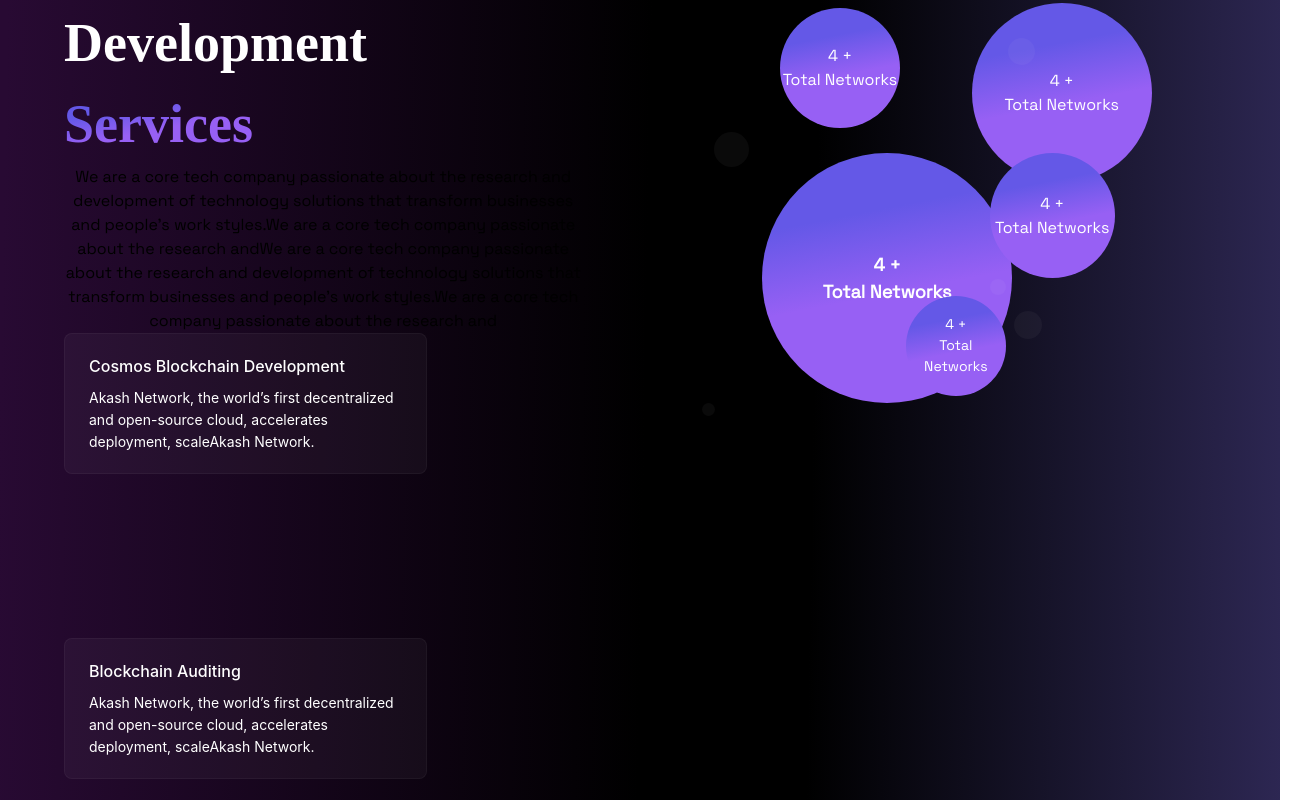
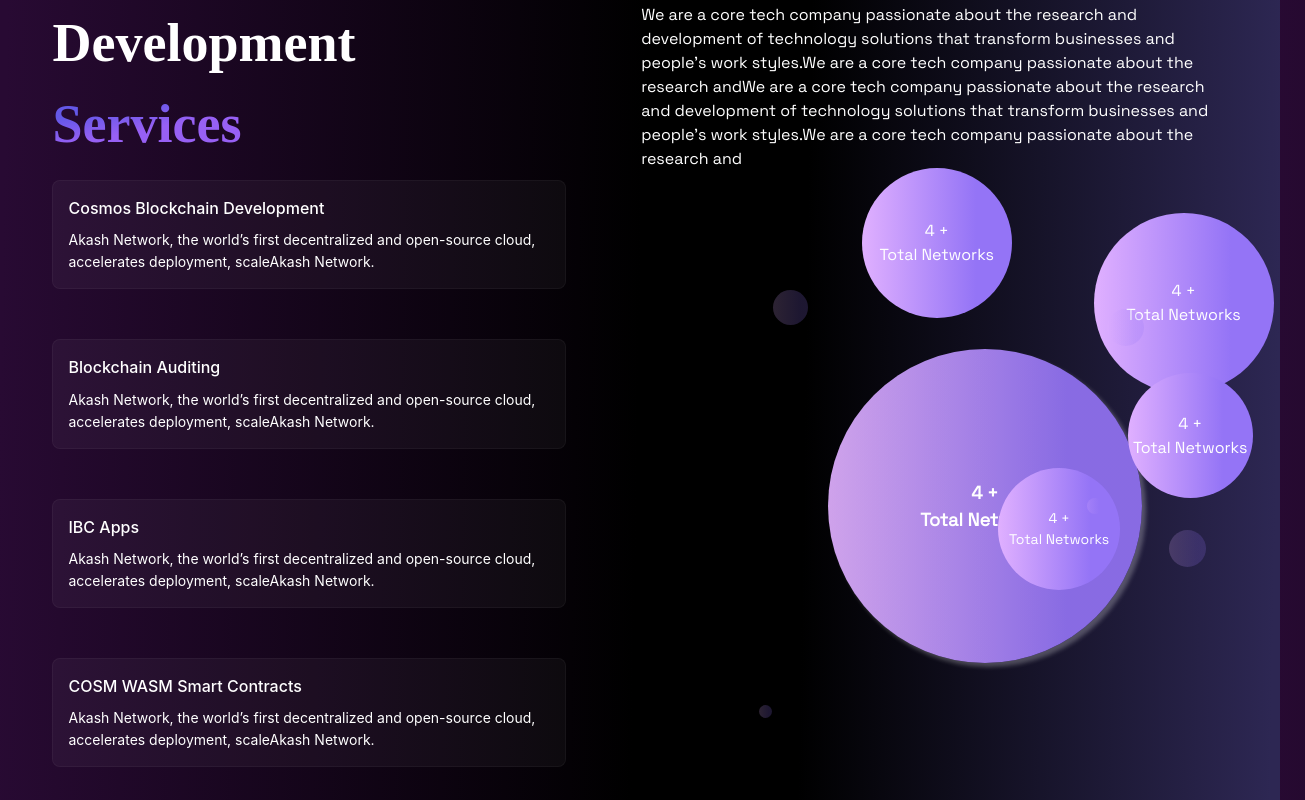
Before and after one commit to pavania1/Vitwit-Website, a React (Create React App) app: page / in a window 1280 px wide. Shown: the part 900-1700 px from the top of the page, 1305 px wide, since content can reach past the window. Built offline with nearby package versions, Linux system fonts and the light colour scheme.

Commit message:
chore:upto development services

```diff
--- a/src/components/Development.css
+++ b/src/components/Development.css
@@ -25,9 +25,11 @@
 }
 .leftdevelop {
   width: 45%;
+  margin-left: -1%;
 }
 .RightDevelop {
   width: 52%;
+  margin-left: 5%;
 }
 .RightDevelop p {
   text-align: start;
@@ -56,9 +58,9 @@
   font-family: "Libre Franklin";
 }
 .dot1 {
-  height: 250px;
-  width: 250px;
-  background: linear-gradient(169deg, #6458e7 26.53%, #9760f4 55.47%);
+  height: 314px;
+  width: 314px;
+
   border-radius: 50%;
   display: flex;
   justify-content: center;
@@ -69,67 +71,82 @@
   color: #fff;
   font-weight: 600;
   font-size: 18px;
+
+  background: linear-gradient(
+      0deg,
+      rgba(0, 0, 0, 0.08) 0%,
+      rgba(0, 0, 0, 0.08) 100%
+    ),
+    linear-gradient(90deg, #e0b0ff 0%, #9474f6 76.04%);
+  box-shadow: 4px 4px 4px 0px rgba(255, 255, 255, 0.25);
+  backdrop-filter: blur(50px);
 }
 
 .dot2 {
   height: 180px;
   width: 180px;
-  background: linear-gradient(169deg, #6458e7 26.53%, #9760f4 55.47%);
+
   border-radius: 50%;
   display: flex;
   justify-content: center;
   align-items: center;
   position: relative;
-  left: 65%;
-  top: -400px;
+  left: 69%;
+  top: -450px;
   color: #fff;
   font-weight: 500;
   font-size: 16px;
+  background: linear-gradient(90deg, #e0b0ff 0%, #9474f6 76.04%);
 }
 .dot3 {
   height: 125px;
   width: 125px;
-  background: linear-gradient(169deg, #6458e7 26.53%, #9760f4 55.47%);
+  /* background: linear-gradient(169deg, #6458e7 26.53%, #9760f4 55.47%); */
   border-radius: 50%;
   display: flex;
   justify-content: center;
   align-items: center;
   position: relative;
-  left: 68%;
-  top: -430px;
+  left: 74%;
+  top: -470px;
   color: #fff;
   font-weight: 500;
   font-size: 16px;
+  background: linear-gradient(90deg, #E0B0FF 0%, #9474F6 76.04%);
+/* filter: drop-shadow(4px 4px 100px rgba(255, 255, 255, 0.25)); */
 }
 .dot4 {
-  height: 120px;
-  width: 120px;
-  background: linear-gradient(169deg, #6458e7 26.53%, #9760f4 55.47%);
+  height: 150px;
+  width: 150px;
+
   border-radius: 50%;
   display: flex;
   justify-content: center;
   align-items: center;
   position: relative;
-  left: 33%;
-  margin-top: -700px;
+  left: 35%;
+  margin-top: -800px;
   color: #fff;
   font-weight: 500;
   font-size: 16px;
+  padding: 2px;
+  background: linear-gradient(90deg, #e0b0ff 0%, #9474f6 76.04%);
 }
 .dot5 {
-  height: 100px;
-  width: 100px;
-  background: linear-gradient(169deg, #6458e7 26.53%, #9760f4 55.47%);
+  height: 122px;
+  width: 122px;
+  /* background: linear-gradient(169deg, #6458e7 26.53%, #9760f4 55.47%); */
   border-radius: 50%;
   display: flex;
   justify-content: center;
   align-items: center;
   position: relative;
-  left: 54%;
-  margin-top: 28%;
+  left: 55%;
+  margin-top: 22%;
   color: #fff;
   font-weight: 500;
   font-size: 14px;
+  background: linear-gradient(90deg, #E0B0FF 0%, #9474F6 76.04%);
 }
 .dot6 {
   height: 35px;
@@ -137,23 +154,25 @@
   display: flex;
   justify-content: center;
   align-items: center;
-  background-color: rgba(251, 250, 250, 0.04);
+  /* background-color: rgba(251, 250, 250, 0.04); */
   border-radius: 50%;
   position: relative;
   left: 22%;
   margin-top: -44%;
+  background: linear-gradient(90deg, rgba(224, 176, 255, 0.20) 0%, rgba(148, 116, 246, 0.20) 76.04%);
 }
 .dot7 {
-  height: 28px;
-  width: 28px;
+  height: 37px;
+  width: 37px;
   display: flex;
   justify-content: center;
   align-items: center;
-  background-color: rgba(251, 250, 250, 0.04);
+
   border-radius: 50%;
   position: relative;
-  left: 72%;
-  margin-top: 24%;
+  left: 80%;
+  margin-top: 30%;
+  background: linear-gradient(90deg, rgba(224, 176, 255, 0.20) 0%, rgba(148, 116, 246, 0.20) 76.04%);
 }
 .dot8 {
   height: 16px;
@@ -161,11 +180,12 @@
   display: flex;
   justify-content: center;
   align-items: center;
-  background-color: rgba(251, 250, 250, 0.04);
+  /* background-color: rgba(251, 250, 250, 0.04); */
   border-radius: 50%;
   position: relative;
   left: 68%;
   margin-top: -10%;
+  background: linear-gradient(90deg, rgba(224, 176, 255, 0.20) 0%, rgba(148, 116, 246, 0.20) 76.04%);
 }
 .dot9 {
   height: 13px;
@@ -173,21 +193,31 @@
   display: flex;
   justify-content: center;
   align-items: center;
-  background-color: rgba(251, 250, 250, 0.04);
+  /* background-color: rgba(251, 250, 250, 0.04); */
   border-radius: 50%;
   position: relative;
   left: 20%;
-  margin-top: 18%;
+  margin-top: 28%;
+  background: linear-gradient(90deg, rgba(224, 176, 255, 0.20) 0%, rgba(148, 116, 246, 0.20) 76.04%);
 }
 .dot10 {
-  height: 27px;
-  width: 27px;
+  height: 37px;
+  width: 37px;
   display: flex;
   justify-content: center;
   align-items: center;
-  background-color: rgba(251, 250, 250, 0.04);
+  /* background-color: rgba(251, 250, 250, 0.04); */
   border-radius: 50%;
   position: relative;
   left: 71%;
-  margin-top: -63%;
+  margin-top: -60%;
+  background: linear-gradient(90deg, rgba(224, 176, 255, 0.20) 0%, rgba(148, 116, 246, 0.20) 76.04%);
 }
+.figma2001 {
+  margin-right: 20%;
+  width: 100%;
+  margin-top: 30%;
+}
+.circles {
+  margin-right: -15%;
+}
--- a/src/components/Developmentservices.jsx
+++ b/src/components/Developmentservices.jsx
@@ -1,6 +1,5 @@
 import React from "react";
 import "./Development.css";
-
 import { Alert, Space } from "antd";
 const Development = () => {
   return (
@@ -16,21 +15,10 @@ const Development = () => {
                 <span className="servicesdevelop">Services</span>
               </h1>
             </div>
-            <div>
-              <p>
-                We are a core tech company passionate about the research and
-                development of technology solutions that transform businesses
-                and people’s work styles.We are a core tech company passionate
-                about the research andWe are a core tech company passionate
-                about the research and development of technology solutions that
-                transform businesses and people’s work styles.We are a core tech
-                company passionate about the research and
-              </p>
-            </div>
 
             <div className="subleftdevelop2">
               <Space
-                className="space-alert-dev"
+                className="space-alert-dev gap-10"
                 direction="vertical"
                 style={{
                   width: "100%",
@@ -50,6 +38,12 @@ const Development = () => {
                       Network.
                     </span>
                   }
+                  style={{
+                    padding: 15,
+                    marginBottom: "10px",
+                    marginTop: "15px",
+                    width: "100%",
+                  }}
                 />
                 <Alert
                   className="alert2001"
@@ -65,6 +59,7 @@ const Development = () => {
                       Network.
                     </span>
                   }
+                  style={{ padding: 15, marginBottom: "10px", width: "100%" }}
                 />
                 <Alert
                   className="alert2001"
@@ -80,6 +75,7 @@ const Development = () => {
                       Network.
                     </span>
                   }
+                  style={{ padding: 15, marginBottom: "10px", width: "100%" }}
                 />
                 <Alert
                   className="alert2001"
@@ -95,6 +91,7 @@ const Development = () => {
                       Network.
                     </span>
                   }
+                  style={{ padding: 15, marginBottom: "10px", width: "100%" }}
                 />
               </Space>
             </div>
@@ -103,7 +100,7 @@ const Development = () => {
 
           {/* RightDevelop cantioner start */}
           <div className="RightDevelop">
-            {/* <div>
+            <div>
               <p>
                 We are a core tech company passionate about the research and
                 development of technology solutions that transform businesses
@@ -113,8 +110,9 @@ const Development = () => {
                 transform businesses and people’s work styles.We are a core tech
                 company passionate about the research and
               </p>
-            </div> */}
+            </div>
             <div className="figma2001">
+              <div className="circles">
                 <span className="dot1">
                   4 + <br></br>Total Networks
                 </span>
@@ -137,6 +135,7 @@ const Development = () => {
                 <span className="dot10"></span>
               </div>
             </div>
+          </div>
           {/*RightDevelop cantioner end */}
         </div>
         {/* maindevelop cantioner end */}
--- a/src/components/Landing.css
+++ b/src/components/Landing.css
@@ -70,4 +70,10 @@
   gap: 10px;
   border-radius: 16px;
   background: linear-gradient(180deg, #2f50da 0%, #a562f7 100%);
+  color: #fff;
+  font-family: "Libre Franklin";
+  font-size: 16px;
+  font-style: normal;
+  font-weight: 700;
+  line-height: 24px; /* 150% */
 }
--- a/src/components/Ourpartners.css
+++ b/src/components/Ourpartners.css
@@ -1,4 +1,4 @@
-/*  */
+
 
 * {
   margin: 0px;
@@ -79,7 +79,7 @@
   -webkit-text-fill-color: transparent;
   font-family: "Libre Franklin";
 }
-.dot1 {
+/* .dot1 {
   height: 250px;
   width: 250px;
   background: linear-gradient(169deg, #6458e7 26.53%, #9760f4 55.47%);
@@ -260,4 +260,4 @@
 }
 .figma2001 {
   justify-content: flex-start;
-}
+} */
--- a/src/index.css
+++ b/src/index.css
@@ -64,7 +64,7 @@ body {
   }
 
   /* Lets talk */
-  .talk-text {
+  /* .talk-text {
     @apply bg-clip-text text-[54px] not-italic font-bold leading-[64px];
     background: linear-gradient(169deg, #6458e7 26.53%, #9760f4 55.47%);
     -webkit-background-clip: text;
@@ -89,10 +89,10 @@ body {
   .send-btn {
     @apply flex justify-center items-center gap-2.5 px-10 py-4 rounded-2xl text-white;
     background: linear-gradient(180deg, #2f50da 0%, #a562f7 100%);
-  }
+  } */
 
   /* Resolute */
-  .resolute {
+  /* .resolute {
     @apply flex flex-col  p-20;
     background: linear-gradient(180deg, #2f50da 0%, #a562f7 100%);
   }
@@ -115,7 +115,7 @@ body {
     @apply flex flex-col justify-center items-start gap-10 ml-0 mr-[62px] mt-[60px] mb-[131px] p-0
     self-stretch text-sm font-[normal] not-italic leading-[1.71] tracking-[normal] text-left text-white;
     font-family: LibreFranklin;
-  }
+  } */
 
   /* Development services */
 
@@ -192,7 +192,7 @@ body {
   } */
 
   /* OurPartners */
-  .ourpartners {
+  /* .ourpartners {
     @apply flex flex-col justify-start items-start gap-20 p-0 w-[90%] margin:auto border-red-400 border-2 border-solid;
   }
   .our-partners-frame1 {
@@ -206,11 +206,8 @@ body {
   .ourpartners-card {
     @apply w-[350px]  grow-0 flex flex-row justify-start items-start gap-4 bg-[linear-gradient(126deg,#fff_0%,rgba(255,255,255,0)_100%)] rounded-[16px,0px,0px,16px] ml-10 mr-0 mt-0 mb-[88.7px] p-6;
 
-    /* @apply w-[350px] h-64 grow-0 flex flex-row justify-start items-start gap-4 bg-[linear-gradient(126deg,#fff_0%,rgba(255,255,255,0)_100%)] ml-10 mr-0 mt-0 mb-[88.7px] p-6; */
   }
   .eng-dot {
     @apply w-20 h-20 flex justify-center items-center rounded-[50%] bg-[#84e0c2] pt-[27.9px] pb-[28.4px] px-7;
-    /* @apply w-[350px] h-64 grow-0 flex flex-row justify-start items-start gap-4 bg-[linear-gradient(126deg,#fff_0%,rgba(255,255,255,0)_100%)] ml-10 mr-0 mt-0 mb-[88.7px] p-6; */
-  }
-
+  }*/
 }
```
Lines whose indentation alone changed are shown as unchanged.
